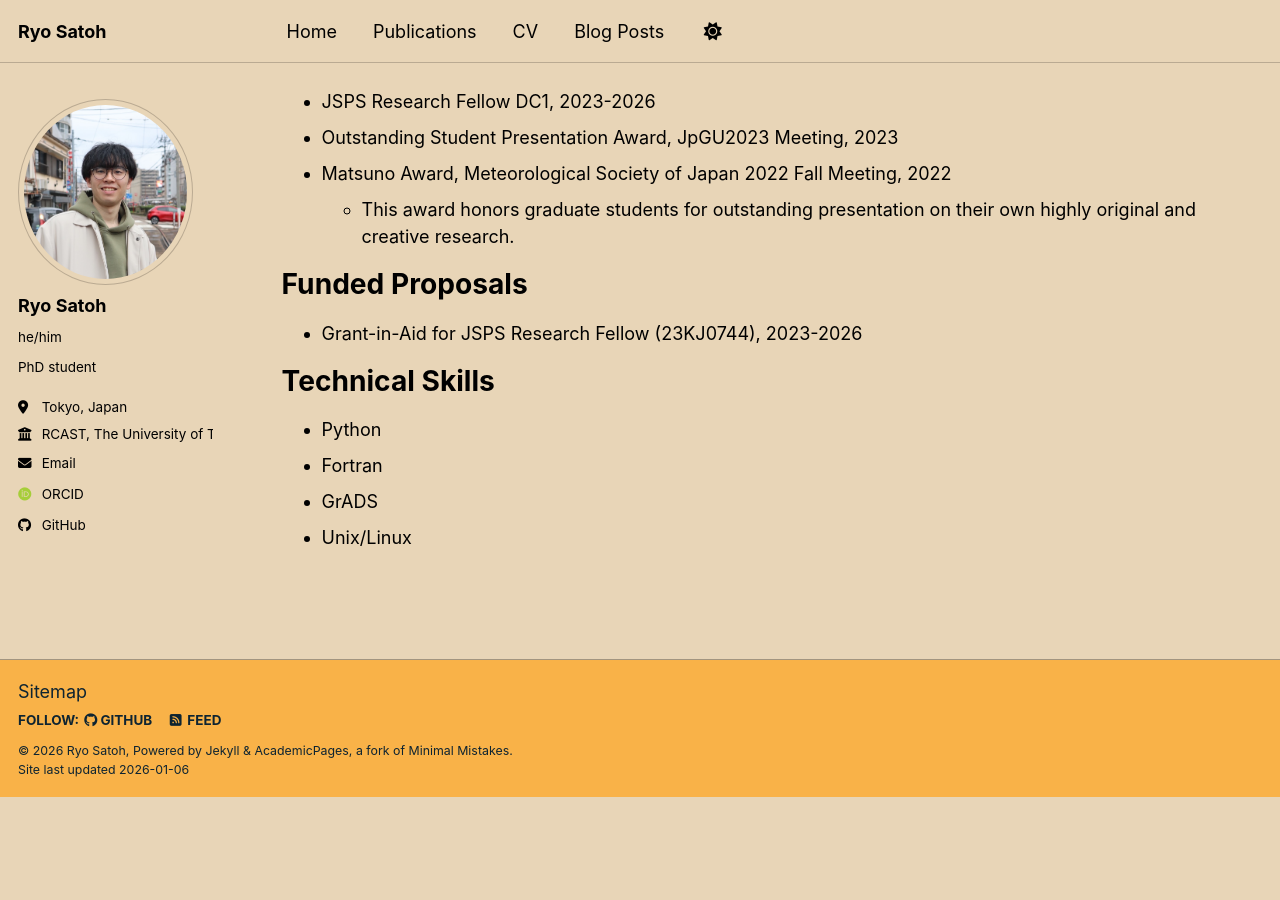
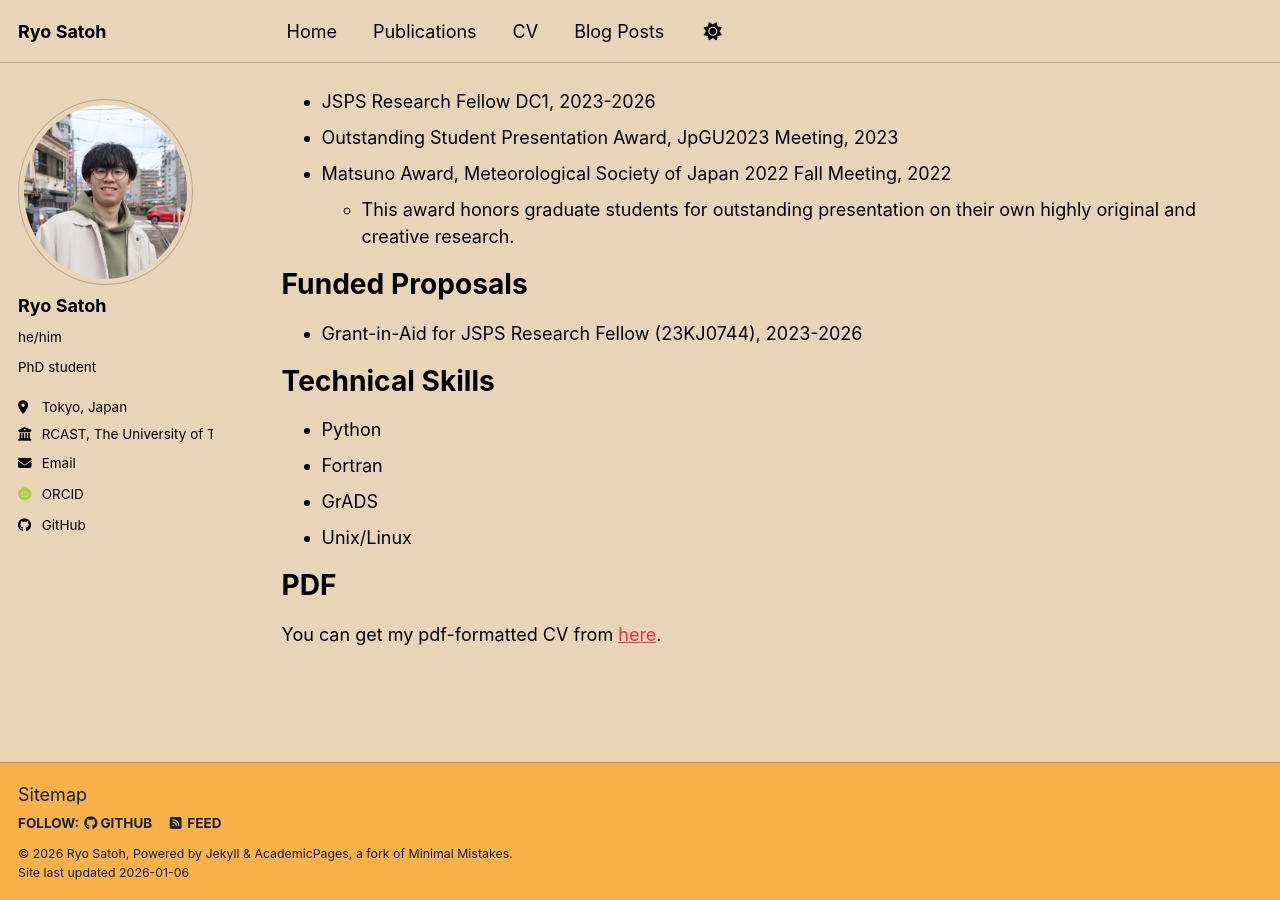
Before and after one commit to ryosatoh/ryosatoh.github.io, a Jekyll site: the page built from _pages/cv.md, in a window 1280 px wide and 900 px high, scrolled down 1071 px. Built offline with Jekyll 4.4.1, drawn with Linux system fonts in a browser that asks for light colours; some web fonts are replaced; a script bundle is joined from its source files by our own code; library files that are not in the unit come from our copies; before the commit the page ends 1868 px from its top, so only the background shows below that.

Commit message:
Add an access point to a pdf of my CV in cv.md

```diff
--- a/_pages/cv.md
+++ b/_pages/cv.md
@@ -52,7 +52,9 @@ Technical Skills
 * GrADS
 * Unix/Linux
 
-
+PDF
+======
+You can get my pdf-formatted CV from [here](/files/Satoh_CV.pdf).
 
 <!--
 Education
```
